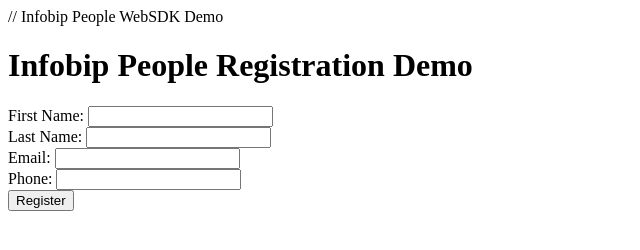
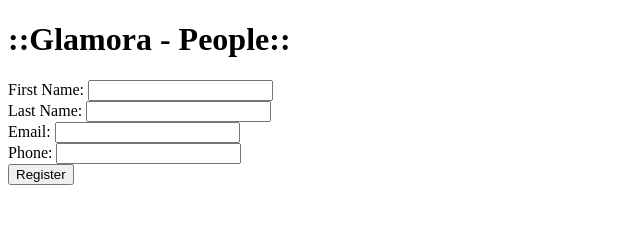
Before and after one commit to eizqil/Glamora---register, a plain HTML site: page index.html in a window 1280 px wide. Shown: the whole page, without its empty margins (0-640 px from the left). Drawn offline with Linux system fonts and the light colour scheme.

Commit message:
Update index.html

```diff
--- a/index.html
+++ b/index.html
@@ -3,8 +3,7 @@
 <head>
   <meta charset="UTF-8">
   <meta name="viewport" content="width=device-width, initial-scale=2.0">
-  // Infobip People WebSDK Demo
-  <title>::Glamora - People::</title>
+  <title>Infobip People WebSDK</title>
 
   <script>
     // Load Infobip People WebSDK
@@ -49,7 +48,7 @@
 </head>
 <body>
   <header>
-    <h1>Infobip People Registration Demo</h1>
+    <h1>::Glamora - People::</h1>
   </header>
   <main>
     <form id="registrationForm">
```
